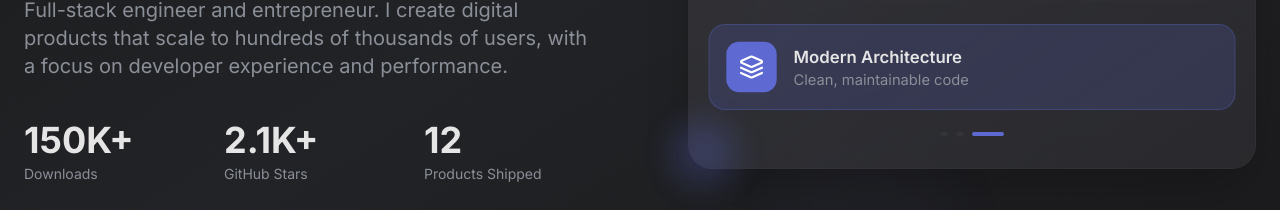
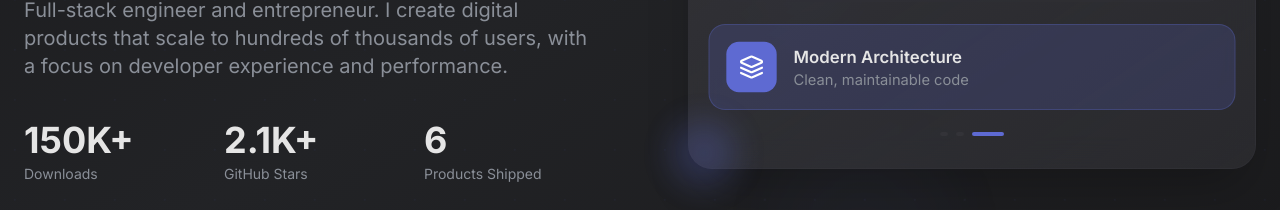
Before and after one commit to Vic92548/portfolio, a React (Vite) app: page / in a window 1280 px wide. Shown: the part 465-675 px from the top of the page. Built offline with nearby package versions, Linux system fonts and the light colour scheme.

Commit message:
Update project count in hero stats
Dynamically display the actual number of projects delivered in the hero section's stats, using the `projectCount` from `extractWebsiteData`.

```diff
--- a/src/components/HeroSection.tsx
+++ b/src/components/HeroSection.tsx
@@ -1,8 +1,8 @@
-
 import { useEffect, useState } from 'react';
 import { ArrowRight, Download, Code, Zap, Layers } from 'lucide-react';
 import TypingAnimation from '@/components/TypingAnimation';
 import CounterAnimation from '@/components/CounterAnimation';
+import { extractWebsiteData } from '@/utils/dataExtractor';
 
 interface HeroSectionProps {
   language: 'en' | 'fr' | 'es';
@@ -11,6 +11,9 @@ interface HeroSectionProps {
 const HeroSection = ({ language }: HeroSectionProps) => {
   const [isVisible, setIsVisible] = useState(false);
   const [activeCard, setActiveCard] = useState(0);
+
+  // Extract data to get actual project count
+  const { projectCount } = extractWebsiteData(language);
 
   const translations = {
     en: {
@@ -168,7 +171,7 @@ const HeroSection = ({ language }: HeroSectionProps) => {
               </div>
               <div className="text-center lg:text-left">
                 <CounterAnimation
-                  target={12}
+                  target={projectCount}
                   className="text-3xl lg:text-4xl font-bold text-dark-text"
                 />
                 <div className="text-sm text-light-gray mt-1">{t.stats.products}</div>
```
